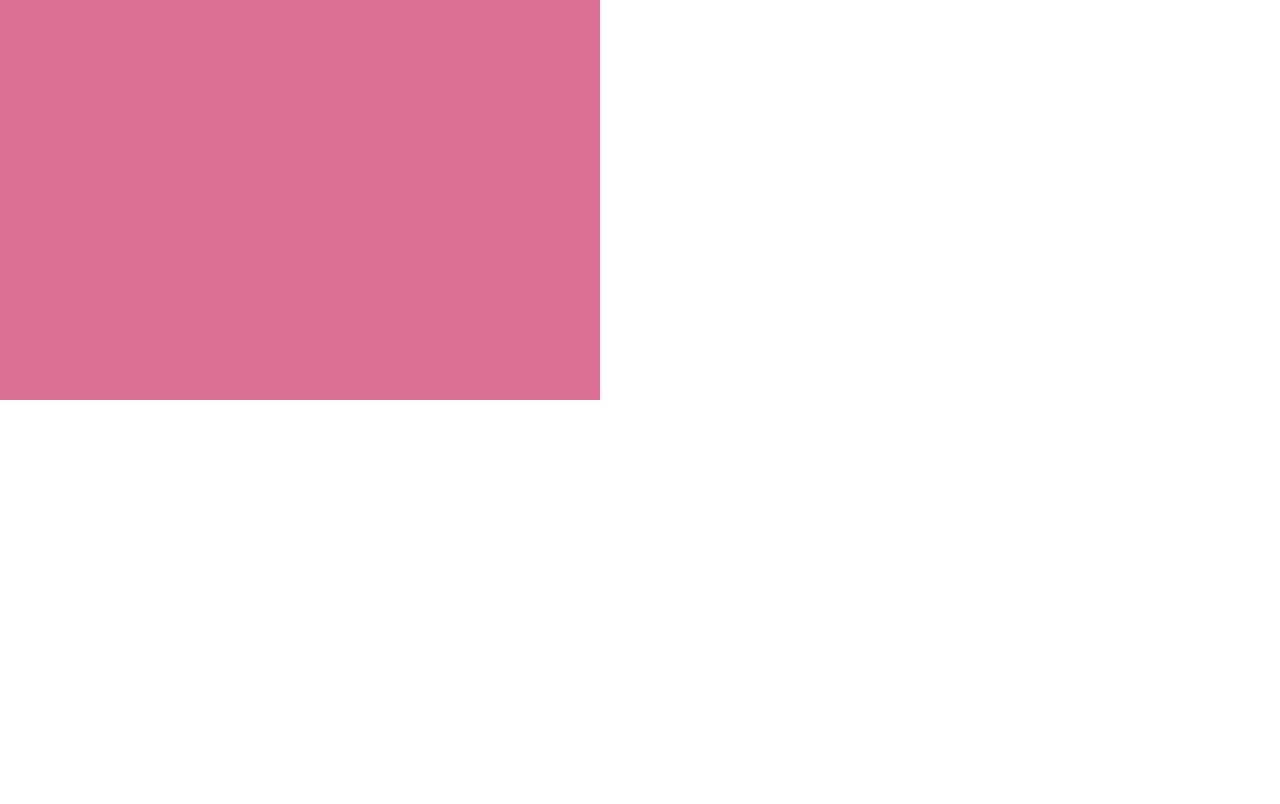
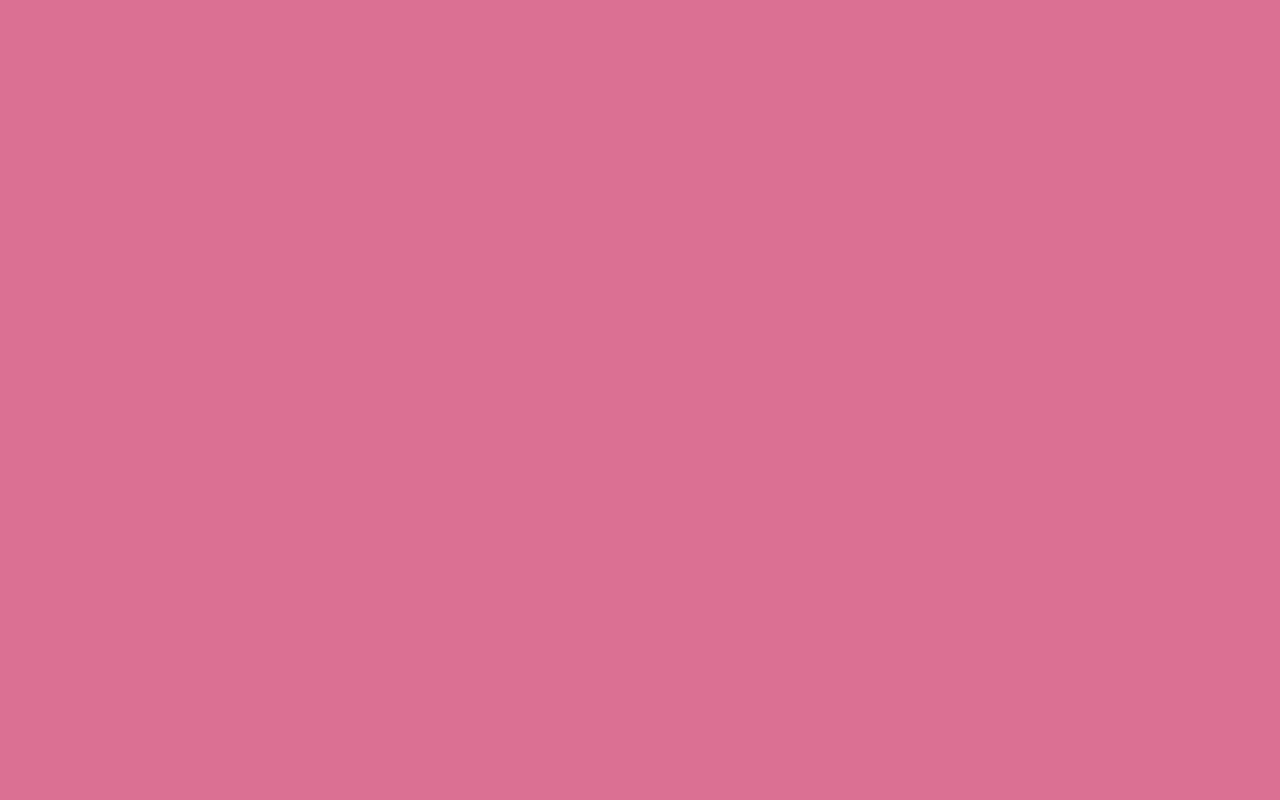
Before and after one commit to Jorge-Q/GMTK-2020-Game-Jam-Entry, a plain HTML site: page index.html in a window 1280 px wide. Drawn offline with Linux system fonts and the light colour scheme.

Commit message:
fixed window size to fit screen

```diff
--- a/index.html
+++ b/index.html
@@ -4,6 +4,8 @@
 	<title></title>
 	<style>
 		html, canvas, body{
+			width: 100%;
+			height: 100%;
 			padding: 0;
 			margin: 0;
 		}
@@ -13,7 +15,8 @@
 	</style>
 </head>
 <body>
-    <canvas id="frame" width="600" height="400"></canvas>
+    <canvas id="frame" >
+	</canvas>
 	<script src = "./src/Main.js"></script>
 </body>
 </html>
```
